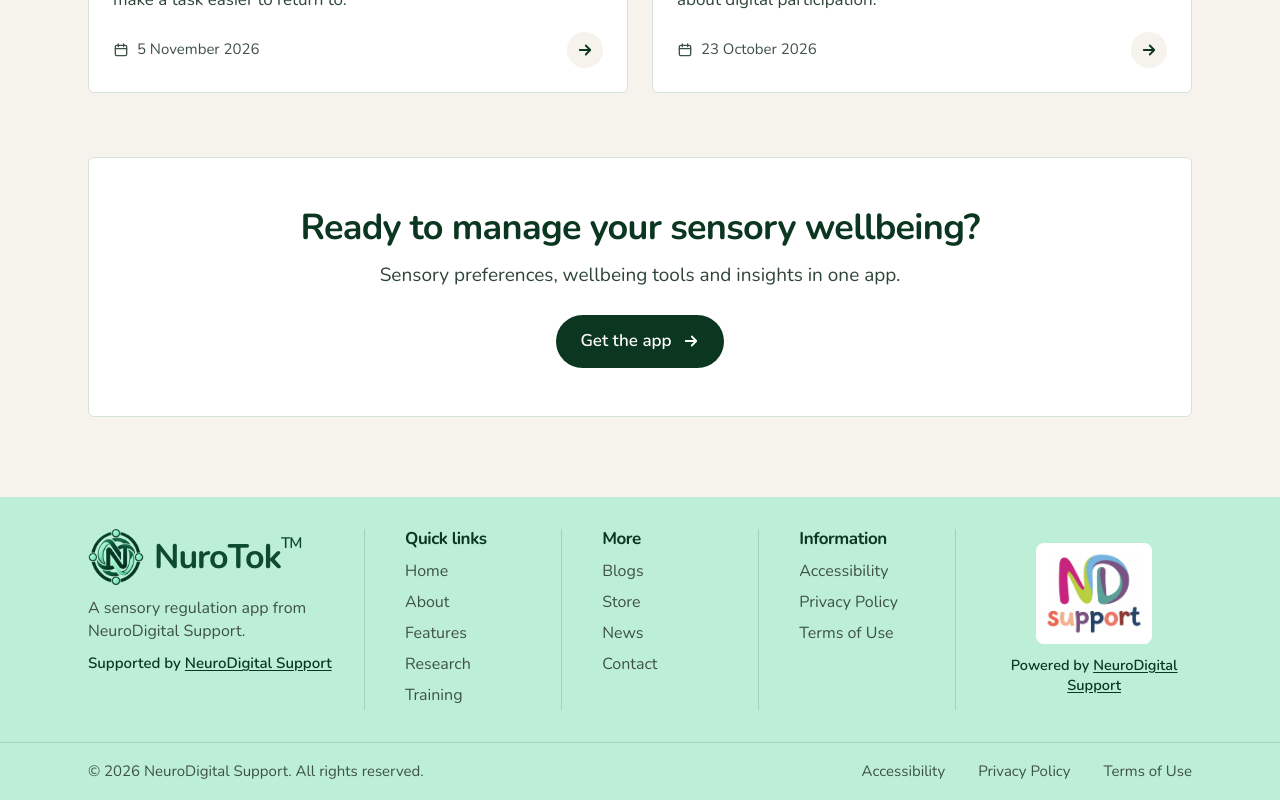
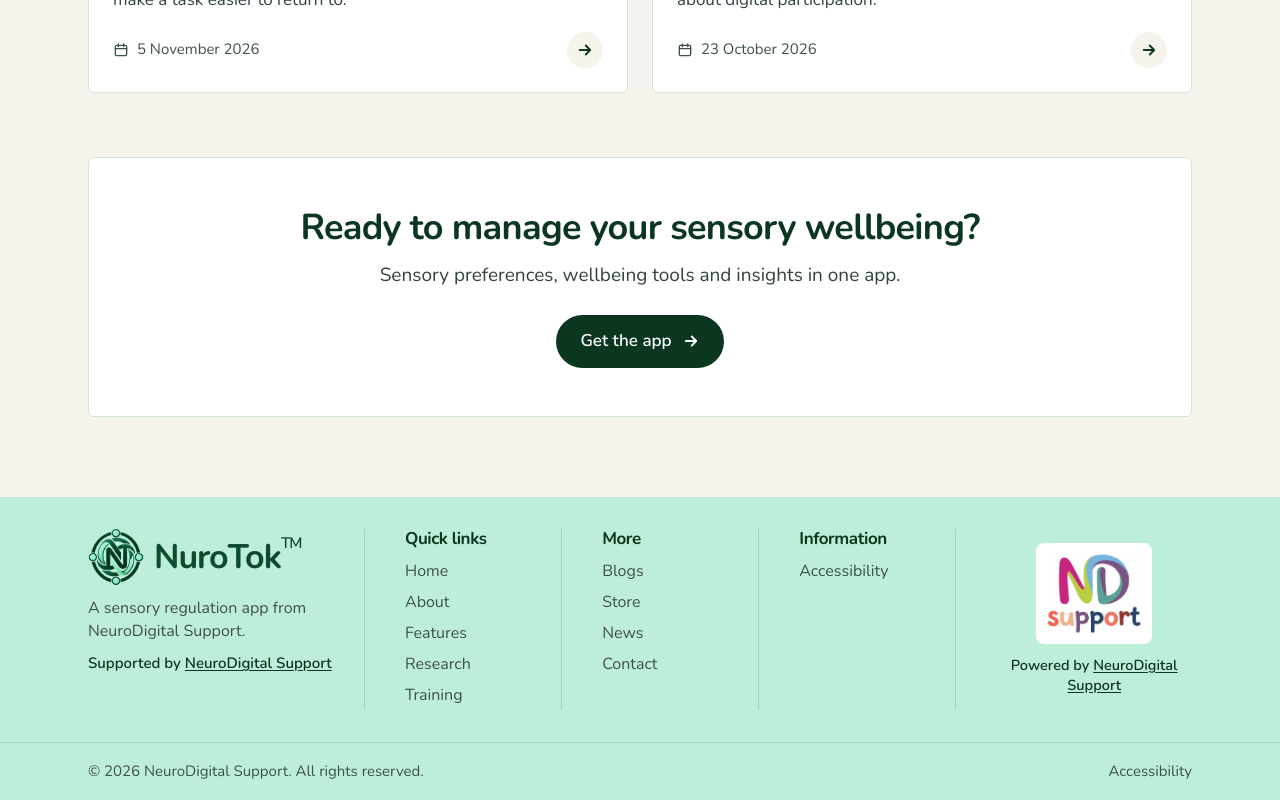
Before and after one commit to alihumdard/nurotok, a Next.js app: page /news in a window 1280 px wide. Shown: the part 1462-2262 px from the top of the page. Built offline with nearby package versions, Linux system fonts and the light colour scheme.

Commit message:
Remove the Privacy Policy and Terms links until their text exists
Both pointed at pages that were never built. The features page asks
about privacy by email instead of linking to a 404. Add them back when
the client supplies the policy text.

Co-Authored-By: Claude Opus 5 <noreply@anthropic.com>

```diff
--- a/app/components/SiteFooter.tsx
+++ b/app/components/SiteFooter.tsx
@@ -36,7 +36,7 @@ export default function SiteFooter() {
         <nav aria-label="Information" className="lg:border-l lg:border-[#0B361F]/15 lg:pl-10">
           <h3 className="text-[17px] font-bold text-[#0B361F]">Information</h3>
           <ul className="mt-2 space-y-0.5">
-            {[["Accessibility", "/accessibility/"], ["Privacy Policy", "/privacy-policy/"], ["Terms of Use", "/terms/"]].map(([label, href]) => (
+            {[["Accessibility", "/accessibility/"]].map(([label, href]) => (
               <li key={label}><a href={href} {...(href.startsWith("http") ? { target: "_blank", rel: "noopener noreferrer" } : {})} className="text-[16px] text-[#3E5146] hover:text-[#0B361F]">{label}</a></li>
             ))}
           </ul>
@@ -71,7 +71,7 @@ export default function SiteFooter() {
         <div className="mx-auto flex max-w-[1440px] flex-col gap-3 px-6 py-4 text-[15px] text-[#3E5146] sm:flex-row sm:items-center sm:justify-between sm:px-8 lg:px-12 xl:px-[88px]">
           <p className="m-0 text-[#3E5146]">© 2026 NeuroDigital Support. All rights reserved.</p>
           <ul className="flex flex-wrap items-center gap-y-2 text-[#3E5146]">
-            {[["Accessibility", "/accessibility/"], ["Privacy Policy", "/privacy-policy/"], ["Terms of Use", "/terms/"]].map(([label, href], i) => (
+            {[["Accessibility", "/accessibility/"]].map(([label, href], i) => (
               <li key={label} className="flex items-center">
                 {i > 0 && <span aria-hidden="true" className="mx-4 h-3.5 w-px bg-[#D5E2D8]" />}
                 <a href={href} className="hover:text-[#0B361F]">{label}</a>
--- a/app/features/page.tsx
+++ b/app/features/page.tsx
@@ -302,11 +302,12 @@ export default function FeaturesPage() {
               an account. If you choose to link devices or share a summary, review the sharing settings for that
               feature.
             </p>
+            {/* TODO: link the privacy policy page once the client supplies its text. */}
             <a
-              href="/privacy-policy/"
+              href={`mailto:${EMAIL}?subject=NuroTok%20privacy`}
               className="mt-6 inline-flex items-center gap-2 text-[18px] font-bold text-[#367050] hover:text-[#0B361F]"
             >
-              Read the privacy policy <Arrow />
+              Ask about privacy <Arrow />
             </a>
           </div>
         </div>
```
